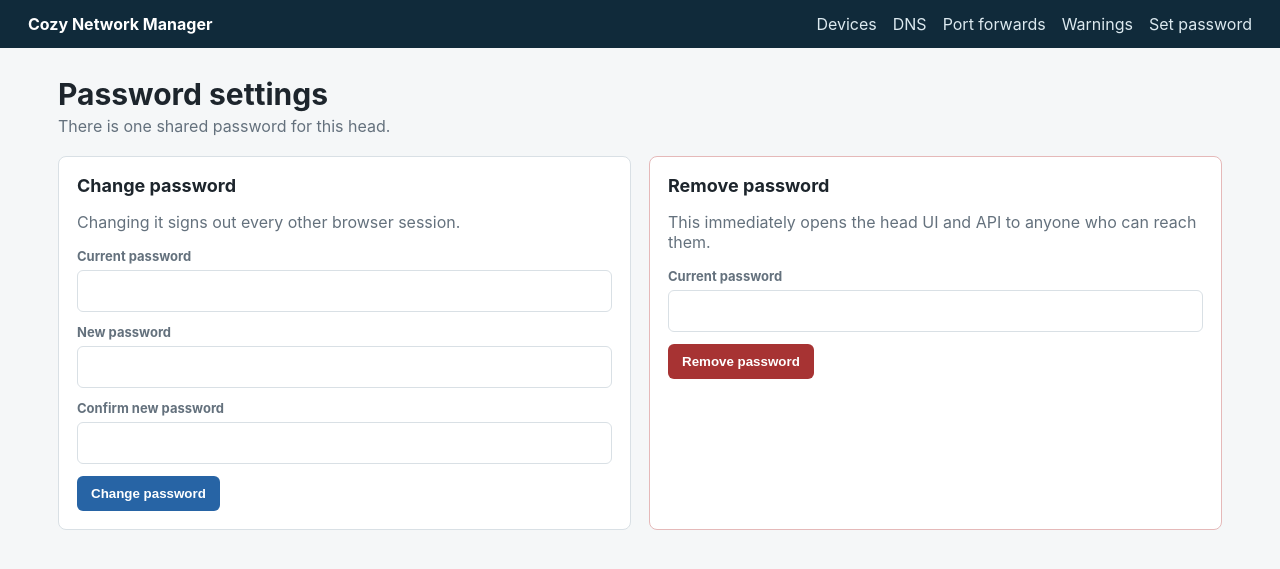
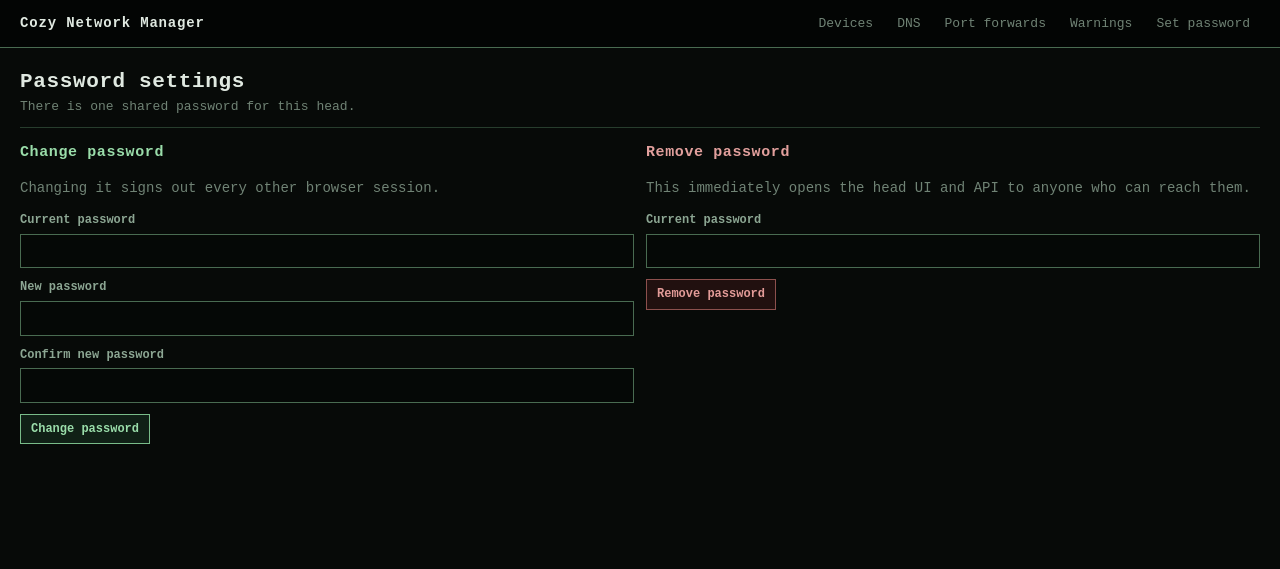
Before and after one commit to VadimPushtaev/cozy-nm, a FastAPI app: page /auth/settings in a window 1280 px wide. Shown: the top 569 px of the page. Run offline with FastAPI, Linux system fonts and the light colour scheme; data that the repository does not hold is empty; some libraries are stand-ins or nearby versions.

Commit message:
Restyle the network manager interface

```diff
--- a/cozy_network_manager/app/static/style.css
+++ b/cozy_network_manager/app/static/style.css
@@ -1,33 +1,63 @@
 :root {
-  color-scheme: light;
-  --bg: #f5f7f8;
-  --panel: #ffffff;
-  --text: #1d252c;
-  --muted: #64717d;
-  --line: #d9e0e5;
-  --ok: #1d7f5f;
-  --warn: #b45f06;
-  --accent: #2764a5;
+  color-scheme: dark;
+  --bg: #070a08;
+  --panel: #0b100d;
+  --panel-raised: #101712;
+  --field: #050806;
+  --text: #bfd0c1;
+  --strong: #e0e9e1;
+  --muted: #708375;
+  --line: #273d2d;
+  --line-bright: #496b51;
+  --accent: #79bc89;
+  --accent-bright: #9addaa;
+  --ok: #72cc89;
+  --warn: #d2aa58;
+  --danger: #d37b78;
+  --font-mono: "Cascadia Mono", "Liberation Mono", "Courier New", monospace;
 }
 
 * {
   box-sizing: border-box;
 }
 
+html {
+  background: var(--bg);
+}
+
 body {
+  min-width: 320px;
   margin: 0;
   background: var(--bg);
   color: var(--text);
-  font-family: Inter, ui-sans-serif, system-ui, -apple-system, BlinkMacSystemFont, "Segoe UI", sans-serif;
+  font-family: var(--font-mono);
+  font-size: 14px;
+  line-height: 1.45;
+}
+
+::selection {
+  background: var(--accent);
+  color: var(--bg);
 }
 
 a {
-  color: var(--accent);
-  text-decoration: none;
+  color: var(--accent-bright);
+  text-decoration: underline;
+  text-decoration-thickness: 1px;
+  text-underline-offset: 3px;
 }
 
 a:hover {
-  text-decoration: underline;
+  color: var(--strong);
+  background: #17251b;
+}
+
+a:focus-visible,
+button:focus-visible,
+input:focus-visible,
+textarea:focus-visible {
+  outline: 1px solid var(--accent-bright);
+  outline-offset: 2px;
 }
 
 .topbar {
@@ -35,56 +65,80 @@ a:hover {
   align-items: center;
   justify-content: space-between;
   gap: 24px;
-  padding: 14px 28px;
-  background: #102a3a;
-  color: white;
+  min-height: 48px;
+  padding: 9px 20px;
+  background: #030504;
+  border-bottom: 1px solid var(--line-bright);
 }
 
 .brand {
-  color: white;
+  color: var(--strong);
   font-weight: 700;
+  letter-spacing: 0.06em;
+  text-decoration: none;
+  white-space: nowrap;
+}
+
+.brand:hover {
+  color: var(--accent-bright);
+  background: transparent;
 }
 
 .topbar nav {
   display: flex;
   align-items: center;
   flex-wrap: wrap;
-  gap: 16px;
+  gap: 4px;
 }
 
-.topbar nav a {
-  color: #dce9ef;
+.topbar nav a,
+.topbar .nav-form button {
+  display: block;
+  margin: 0;
+  padding: 5px 9px;
+  border: 1px solid transparent;
+  background: transparent;
+  color: var(--muted);
+  font: inherit;
+  font-size: 13px;
+  font-weight: 400;
+  line-height: 1.2;
+  text-decoration: none;
 }
 
-.topbar .nav-form button {
-  padding: 0;
-  background: transparent;
-  color: #dce9ef;
-  font: inherit;
-}
-
+.topbar nav a:hover,
 .topbar .nav-form button:hover {
-  text-decoration: underline;
+  border-color: var(--line);
+  background: var(--panel-raised);
+  color: var(--accent-bright);
 }
 
 .page {
-  max-width: 1220px;
+  width: 100%;
+  max-width: 1480px;
   margin: 0 auto;
-  padding: 28px;
+  padding: 20px;
 }
 
 .page-head {
-  margin-bottom: 20px;
+  margin: 0 0 14px;
+  padding-bottom: 10px;
+  border-bottom: 1px solid var(--line);
 }
 
 .page-head h1 {
-  margin: 0 0 4px;
-  font-size: 30px;
+  margin: 0 0 3px;
+  color: var(--strong);
+  font-size: 21px;
+  font-weight: 700;
+  letter-spacing: 0.03em;
+  line-height: 1.3;
 }
 
 .page-head p {
   margin: 0;
   color: var(--muted);
+  font-size: 13px;
 }
 
 .muted {
@@ -93,7 +147,7 @@ a:hover {
 
 .grid {
   display: grid;
-  gap: 18px;
+  gap: 12px;
 }
 
 .grid.two {
@@ -101,26 +155,45 @@ a:hover {
 }
 
 .panel {
-  background: var(--panel);
-  border: 1px solid var(--line);
-  border-radius: 8px;
-  padding: 18px;
-  margin-bottom: 18px;
+  margin-bottom: 26px;
+  padding: 0;
+  background: transparent;
+  border: 0;
+  border-radius: 0;
+  box-shadow: none;
 }
 
 .panel h2 {
-  margin: 0 0 14px;
-  font-size: 18px;
+  margin: 0 0 9px;
+  padding: 0;
+  background: transparent;
+  border: 0;
+  color: var(--accent-bright);
+  font-size: 15px;
+  font-weight: 700;
+  letter-spacing: 0.04em;
 }
 
 .panel h3 {
-  margin: 18px 0 8px;
-  font-size: 16px;
+  margin: 16px 0 6px;
+  color: var(--strong);
+  font-size: 13px;
+}
+
+.panel > :last-child {
+  margin-bottom: 0;
 }
 
 .auth-card {
-  max-width: 460px;
-  margin: 48px auto 0;
+  max-width: 480px;
+  margin: 44px auto 0;
+  padding: 16px;
+  background: var(--panel);
+  border: 1px solid var(--line);
+}
+
+.auth-card .page-head {
+  margin-bottom: 12px;
 }
 
 .auth-settings .panel {
@@ -128,39 +201,58 @@ a:hover {
 }
 
 .danger-panel {
-  border-color: #e5b9b9;
+  border: 0;
+}
+
+.danger-panel h2 {
+  border-color: #663f3d;
+  color: #e2a09d;
 }
 
 .panel-head {
   display: flex;
   align-items: flex-start;
   justify-content: space-between;
-  gap: 18px;
-  margin-bottom: 14px;
+  gap: 16px;
+  margin: 0 0 10px;
+  padding: 0;
+  background: transparent;
+  border: 0;
 }
 
 .panel-head h2,
 .panel-head p {
   margin: 0;
+  padding: 0;
+  background: transparent;
+  border: 0;
+}
+
+.panel-head p {
+  margin-top: 2px;
+  font-size: 12px;
 }
 
 table {
   width: 100%;
   border-collapse: collapse;
+  font-variant-numeric: tabular-nums;
 }
 
 .table-scroll {
   max-width: 100%;
   overflow-x: auto;
+  border: 1px solid #18251c;
+  scrollbar-color: var(--line-bright) var(--field);
   -webkit-overflow-scrolling: touch;
+}
+
+.table-scroll table {
+  border: 0;
 }
 
 .device-table {
   min-width: 780px;
-}
-
-.device-table-detailed {
-  min-width: 1280px;
 }
 
 .bridge-table {
@@ -179,102 +271,152 @@ table {
 
 th,
 td {
-  padding: 10px 8px;
-  border-bottom: 1px solid var(--line);
+  padding: 7px 8px;
+  border-bottom: 1px solid #18251c;
   text-align: left;
   vertical-align: top;
-  font-size: 14px;
+  font-size: 12px;
+}
+
+tbody tr:last-child td {
+  border-bottom: 0;
 }
 
 th {
-  color: var(--muted);
-  font-weight: 650;
+  background: #101812;
+  color: #8ca693;
+  font-weight: 700;
+  letter-spacing: 0.03em;
+  white-space: nowrap;
+}
+
+tbody tr:hover td {
+  background: #0f1711;
+  color: var(--strong);
+}
+
+tbody tr.main-node td {
+  background: #122016;
+  color: var(--strong);
+}
+
+tbody tr.main-node:hover td {
+  background: #182a1d;
 }
 
 .badge {
   display: inline-block;
-  border-radius: 999px;
-  padding: 3px 8px;
-  font-size: 12px;
+  padding: 1px 5px;
+  border: 1px solid currentColor;
+  border-radius: 0;
+  background: transparent;
+  font-size: 11px;
   font-weight: 700;
+  line-height: 1.35;
+  white-space: nowrap;
 }
 
 .badge.ok {
-  background: #daf2e8;
   color: var(--ok);
 }
 
 .badge.warn {
-  background: #fff1d6;
   color: var(--warn);
 }
 
 label {
   display: block;
-  margin: 12px 0 6px;
-  color: var(--muted);
-  font-size: 13px;
-  font-weight: 650;
+  margin: 11px 0 4px;
+  color: #8ca693;
+  font-size: 12px;
+  font-weight: 700;
 }
 
 input,
 textarea {
   width: 100%;
-  border: 1px solid var(--line);
-  border-radius: 6px;
-  padding: 10px;
+  border: 1px solid var(--line-bright);
+  border-radius: 0;
+  padding: 7px 8px;
+  background: var(--field);
+  color: var(--strong);
+  caret-color: var(--accent-bright);
   font: inherit;
+  font-size: 13px;
 }
 
-button {
-  margin-top: 12px;
-  border: 0;
-  border-radius: 6px;
-  background: var(--accent);
-  color: white;
-  padding: 10px 14px;
+textarea {
+  min-height: 96px;
+  resize: vertical;
+}
+
+input::placeholder,
+textarea::placeholder {
+  color: #4e6253;
+  opacity: 1;
+}
+
+button,
+.button {
+  display: inline-block;
+  margin-top: 11px;
+  border: 1px solid var(--accent);
+  border-radius: 0;
+  padding: 6px 10px;
+  background: #102016;
+  color: var(--accent-bright);
+  font: inherit;
+  font-size: 12px;
   font-weight: 700;
+  line-height: 1.35;
+  text-align: center;
+  text-decoration: none;
   cursor: pointer;
 }
 
-.button {
-  display: inline-block;
-  border: 0;
-  border-radius: 6px;
+button:hover,
+.button:hover {
   background: var(--accent);
-  color: white;
-  padding: 10px 14px;
-  font-size: 14px;
-  font-weight: 700;
-  line-height: normal;
-  cursor: pointer;
-}
-
-.button:hover {
-  color: white;
+  color: var(--bg);
   text-decoration: none;
 }
 
 button.secondary,
 .button.secondary {
-  background: #e3edf7;
-  color: var(--accent);
+  border-color: var(--line-bright);
+  background: #0c120e;
+  color: var(--text);
+}
+
+button.secondary:hover,
+.button.secondary:hover {
+  border-color: var(--text);
+  background: var(--text);
+  color: var(--bg);
 }
 
 button.danger,
 .button.danger {
-  background: #a73333;
+  border-color: #8c504d;
+  background: #21100f;
+  color: #e39b98;
+}
+
+button.danger:hover,
+.button.danger:hover {
+  background: var(--danger);
+  color: var(--bg);
 }
 
 .actions {
   display: flex;
   align-items: center;
   flex-wrap: wrap;
-  gap: 8px;
+  gap: 6px;
 }
 
 .actions.compact {
-  min-width: 260px;
+  min-width: 250px;
 }
 
 .actions button,
--- a/cozy_network_manager/app/templates/dashboard.html
+++ b/cozy_network_manager/app/templates/dashboard.html
@@ -9,11 +9,11 @@
   <h2>WireGuard devices</h2>
   <div class="table-scroll">
     <table class="device-table">
-      <thead><tr><th>Client</th><th>Hostname</th><th>Internal IP</th><th>Public IP</th><th>WG</th><th>Ping</th><th>Minion</th></tr></thead>
+      <thead><tr><th>Client</th><th>Hostname</th><th>IP</th><th>Public IP</th><th>WG</th><th>Ping</th><th>Minion</th></tr></thead>
       <tbody>
       {% for row in device_rows[:8] %}
         {% set device = row.device %}
-        <tr>
+        <tr{% if row.client == 'head' %} class="main-node"{% endif %}>
           <td class="client-cell">{{ row.client }}</td>
           <td class="hostname-cell">{{ row.hostname }}</td>
           <td class="mono nowrap">{{ device.ip }}</td>
@@ -86,6 +86,7 @@
 
 <section class="panel">
   <h2>Recent warnings</h2>
+  <div class="table-scroll">
     <table>
       <thead><tr><th>Time</th><th>Node</th><th>Source</th><th>Message</th></tr></thead>
       <tbody>
@@ -94,5 +95,6 @@
       {% endfor %}
       </tbody>
     </table>
+  </div>
 </section>
 {% endblock %}
--- a/cozy_network_manager/app/templates/dns.html
+++ b/cozy_network_manager/app/templates/dns.html
@@ -5,6 +5,7 @@
   <p>A records for configured domains and hostnames, mapped to VPN and observed public IPs.</p>
 </section>
 <section class="panel">
+  <div class="table-scroll">
     <table>
       <thead><tr><th>Hostname</th><th>Type</th><th>Target</th><th>Matched node</th><th>Warning</th><th>Resolved</th></tr></thead>
       <tbody>
@@ -18,5 +19,6 @@
       {% endfor %}
       </tbody>
     </table>
+  </div>
 </section>
 {% endblock %}
--- a/cozy_network_manager/app/templates/node_detail.html
+++ b/cozy_network_manager/app/templates/node_detail.html
@@ -38,6 +38,7 @@
 {% if snapshot %}
 <section class="panel">
   <h2>WireGuard</h2>
+  <div class="table-scroll">
     <table>
       <thead><tr><th>Interface</th><th>Listen</th><th>Peer</th><th>Allowed IPs</th><th>Handshake</th><th>RX/TX</th></tr></thead>
       <tbody>
@@ -53,10 +54,12 @@
       {% endfor %}
       </tbody>
     </table>
+  </div>
 </section>
 
 <section class="panel">
   <h2>Docker containers</h2>
+  <div class="table-scroll">
     <table>
       <thead><tr><th>Name</th><th>Image</th><th>Status</th><th>Ports</th></tr></thead>
       <tbody>
@@ -65,6 +68,7 @@
       {% endfor %}
       </tbody>
     </table>
+  </div>
 </section>
 {% endif %}
 {% endblock %}
--- a/cozy_network_manager/app/templates/warnings.html
+++ b/cozy_network_manager/app/templates/warnings.html
@@ -5,6 +5,7 @@
   <p>Collector, polling, permission, WireGuard, Docker, and DNS problems.</p>
 </section>
 <section class="panel">
+  <div class="table-scroll">
     <table>
       <thead><tr><th>Time</th><th>Node</th><th>Source</th><th>Message</th></tr></thead>
       <tbody>
@@ -13,5 +14,6 @@
       {% endfor %}
       </tbody>
     </table>
+  </div>
 </section>
 {% endblock %}
```
Also changed, not shown: other parts of cozy_network_manager/app/static/style.css (+34 -14 lines), cozy_network_manager/app/templates/nodes.html (+4 -8 lines). Lines whose indentation alone changed are shown as unchanged.
